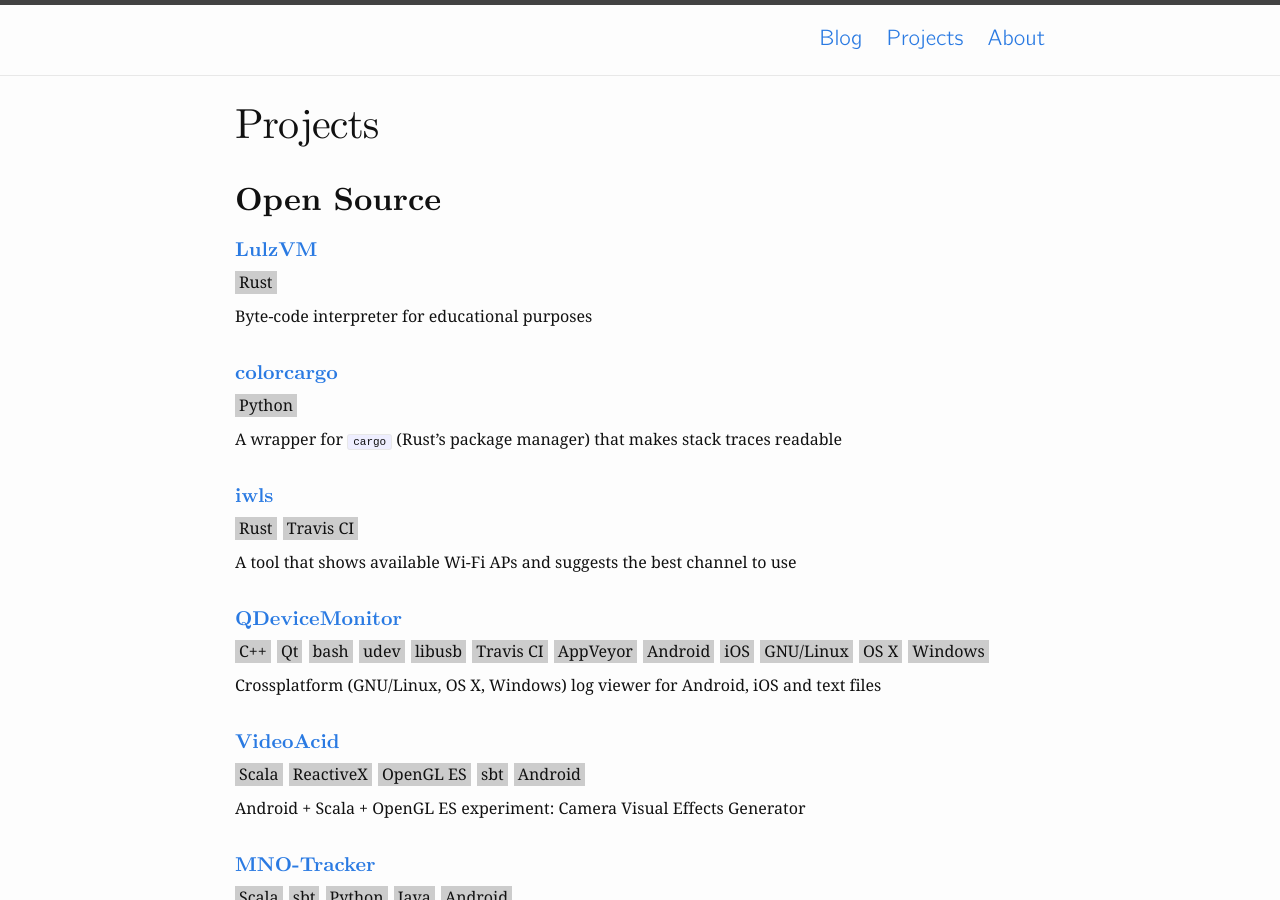
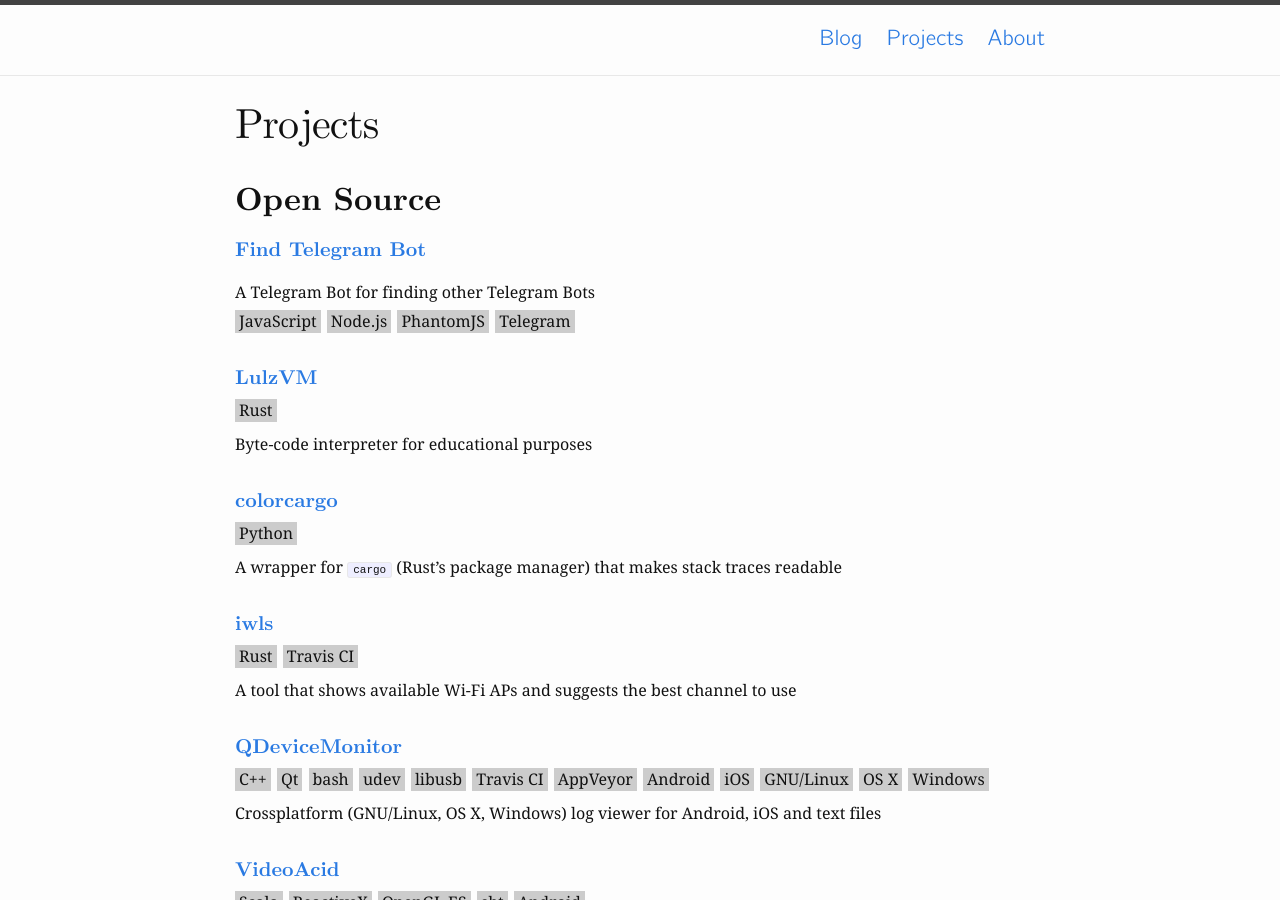
Before and after one commit to alopatindev/alopatindev.github.io, a Jekyll site: the page built from 01_projects.md, in a window 1280 px wide and 900 px high. Built offline with Jekyll 4.4.1, drawn with Linux system fonts in a browser that asks for light colours.

Commit message:
update 01_projects.md

```diff
--- a/01_projects.md
+++ b/01_projects.md
@@ -5,6 +5,15 @@
 ---
 
 ## Open Source
+
+#### [Find Telegram Bot](https://github.com/alopatindev/find-telegram-bot)
+A Telegram Bot for finding other Telegram Bots
+<div class="tags">
+  <span class="tag">JavaScript</span>
+  <span class="tag">Node.js</span>
+  <span class="tag">PhantomJS</span>
+  <span class="tag">Telegram</span>
+</div>
 
 #### [LulzVM](https://github.com/alopatindev/lulzvm)
 <div class="tags">
```
